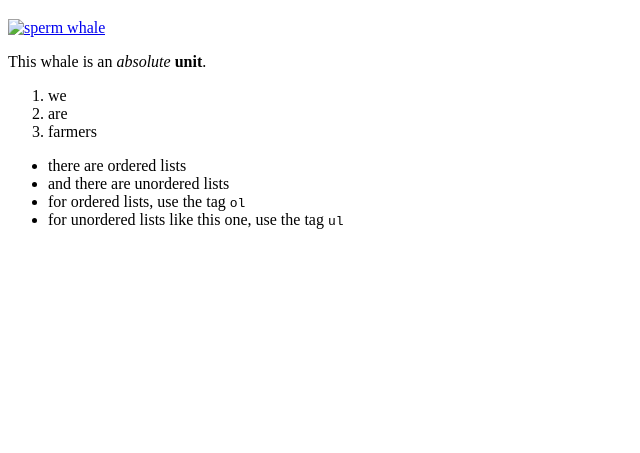
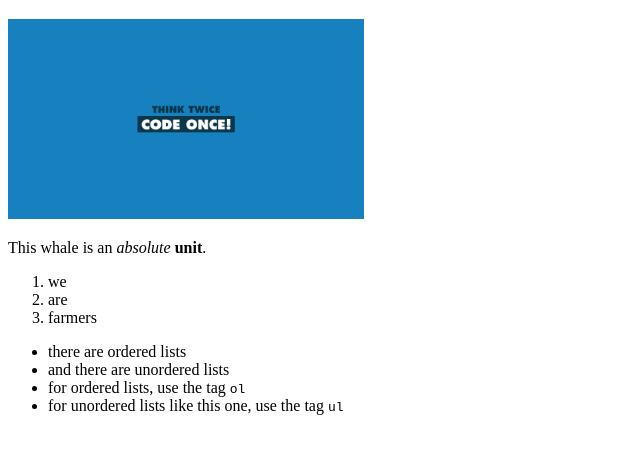
Before and after one commit to thoranderskow/sample_website, a plain HTML site: page moby_dick.html in a window 1280 px wide. Shown: the part 87-540 px from the top of the page, without its empty margins (0-640 px from the left). Drawn offline with Linux system fonts and the light colour scheme.

Commit message:
add image

```diff
--- a/moby_dick.html
+++ b/moby_dick.html
@@ -11,8 +11,9 @@
   <h1>HTML page to practice using tags on</h1>
 </header>
 
-<a href="https://en.wikipedia.org/wiki/Moby-Dick"><img src "images/IMG_1855.jpg" alt="sperm whale"></a>
+<img src="images/codeimg.jpg" alt="motivational code poster" height="200px">
 <p>This whale is an <em>absolute</em> <strong>unit</strong>.</p>
+
   <ol>
     <li>we</li>
     <li>are</li>
```
Also changed, not shown: images/codeimg.jpg (added).
